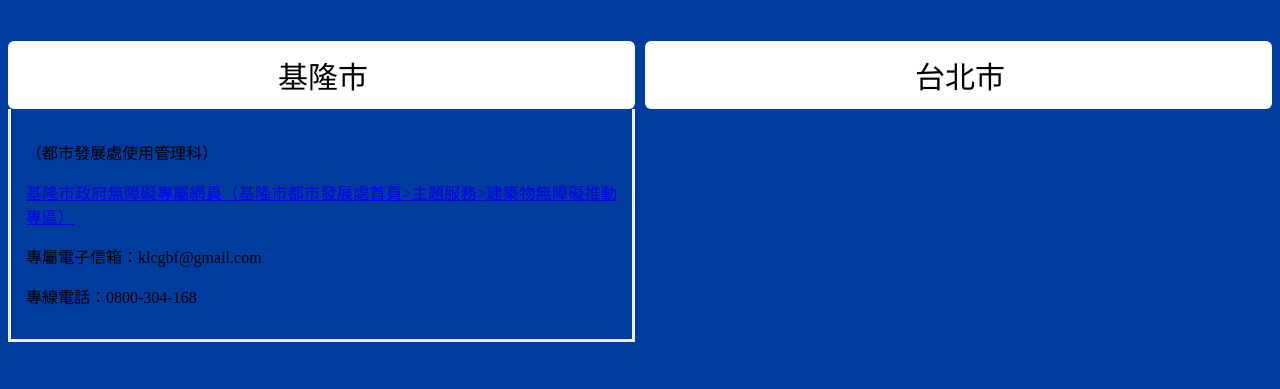
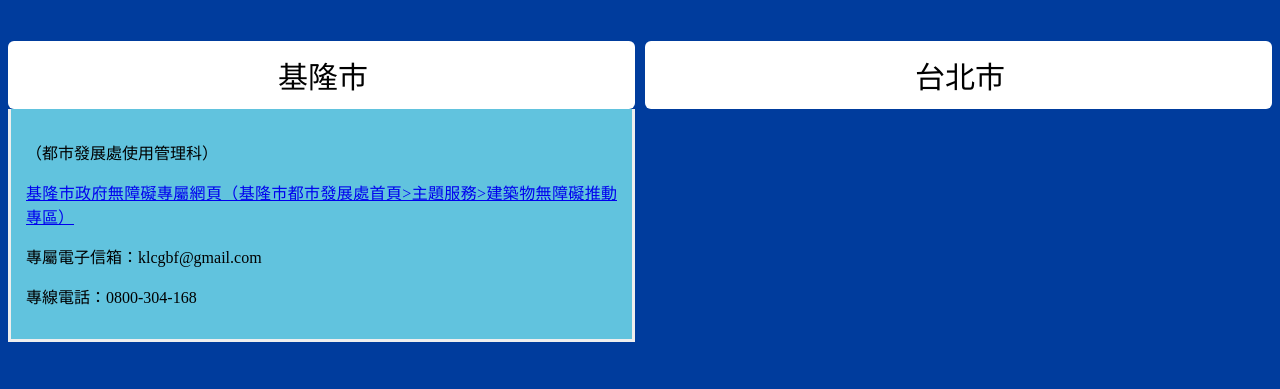
Before and after one commit to SIL1202/ilink, a website: page app/appeal.html in a window 1280 px wide. Both pictures are taken after a click on the button "基隆市". Shown: the part 346-735 px from the top of the page. Drawn offline with Linux system fonts and the light colour scheme.

Commit message:
small things

```diff
--- a/app/appeal.css
+++ b/app/appeal.css
@@ -64,6 +64,7 @@ button:hover {
 .content {
     padding: 15px;
     border: 3px solid #eee;
+    background-color: rgb(97, 195, 222);
     border-top: none;
     text-align: justify;
     display: none;
```
